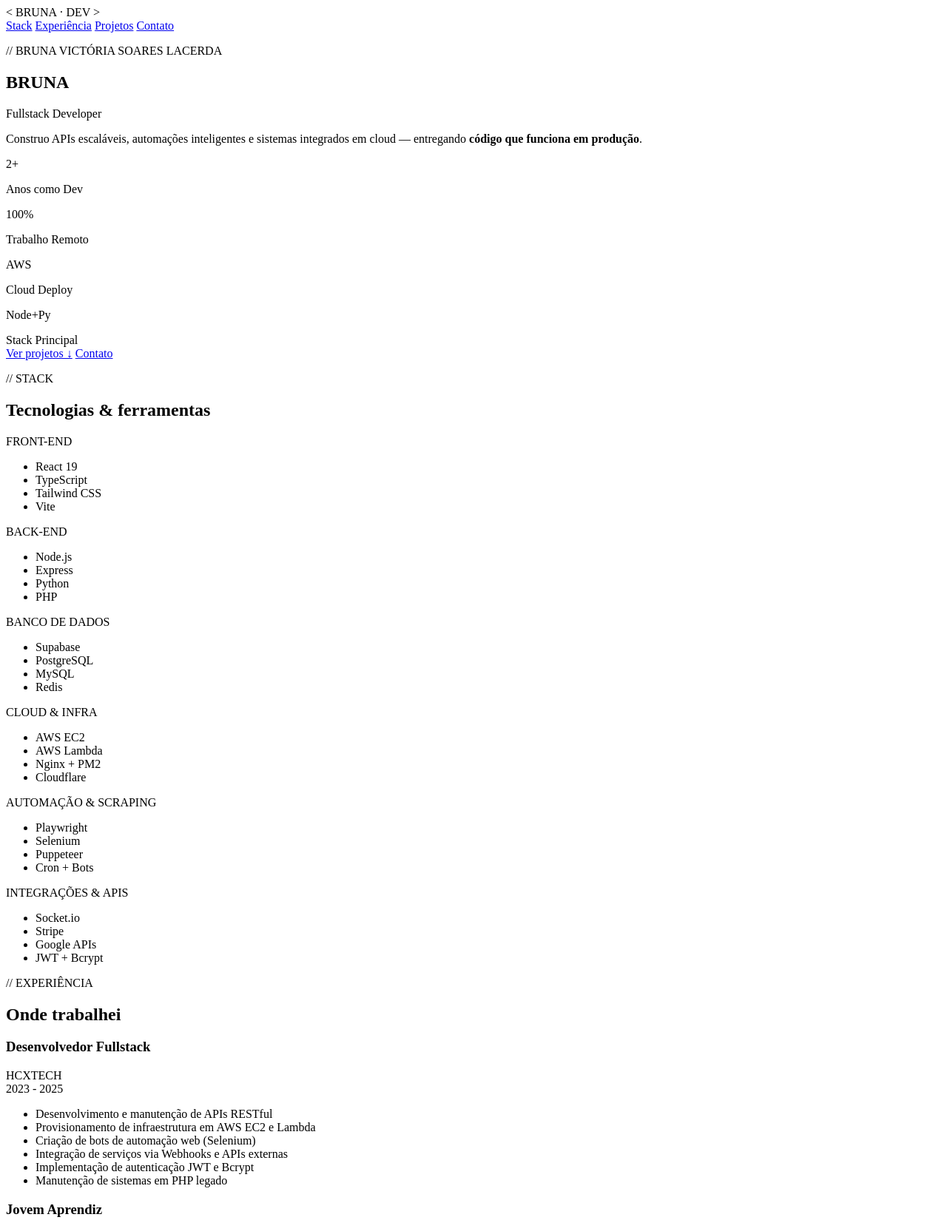
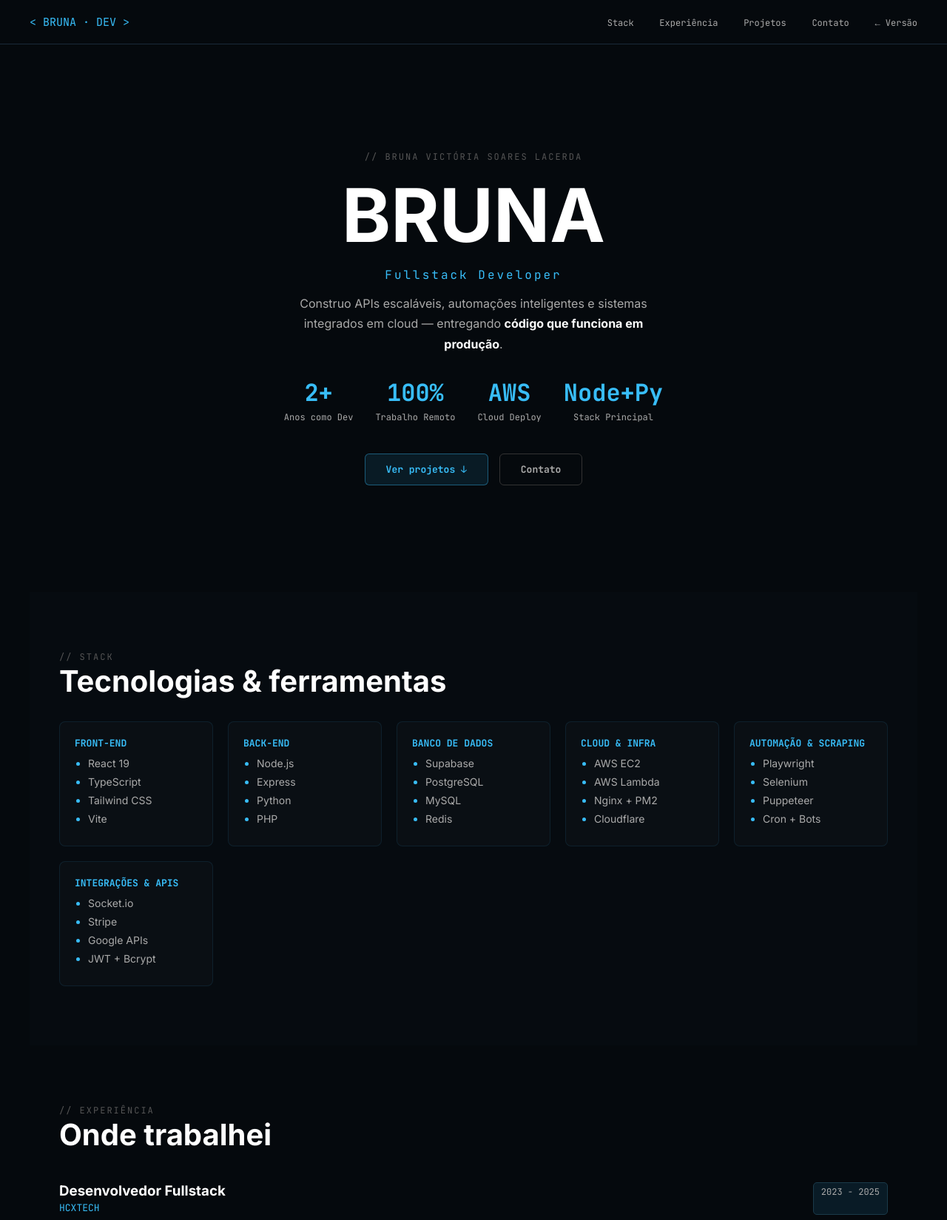
Before and after one commit to MiguelPD-dev/Web, a plain HTML site: page dev.html in a window 1280 px wide. Shown: the top 1649 px of the page at 74% size. Drawn offline with Linux system fonts and the light colour scheme.

Commit message:
cores, texto, link

```diff
--- a/dev.css
+++ b/dev.css
@@ -1,19 +1,269 @@
+/* fontes */
+@import url('https://fonts.googleapis.com/css2?family=Inter:wght@400;700&family=JetBrains+Mono:wght@400;700&display=swap');
+
+/* Reset essencial para o cálculo de largura funcionar */
+* {
+    margin: 0;
+    padding: 0;
+    box-sizing: border-box;
+}
+
+body {
+    font-family: "JetBrains Mono", monospace;
+    background-color: #05090d;
+    color: white;
+    overflow-x: hidden;
+}
+
+h1, h2, h3 {
+    font-family: "Inter", sans-serif;
+}
+
+a {
+    text-decoration: none;
+}
+
+ul {
+    color: #aaa;
+    font-family: "Inter", sans-serif;
+    font-size: 14px;
+    padding-left: 18px;
+}
+
+li {
+    margin: 8px 0;
+}
+
+li::marker {
+    color: #38bdf8;
+}
+
+section {
+    padding: 80px 40px;
+    max-width: 1200px;
+    margin: 0 auto;
+}
+
+.comentario {
+    color: #555;
+    font-size: 12px;
+    letter-spacing: 2px;
+}
+
+/* navbar */
+nav {
+    position: sticky;
+    top: 0;
+    background-color: #05090d;
+    border-bottom: 1px solid #1a2a3a;
+    height: 60px;
+    display: flex;
+    align-items: center;
+    justify-content: space-between;
+    padding: 0 40px;
+    z-index: 100;
+}
+
+.logo {
+    color: #38bdf8;
+    font-size: 15px;
+}
+
+.menu a {
+    color: #aaa;
+    font-size: 12px;
+    margin-left: 25px;
+}
+
+.menu a:hover {
+    color: #38bdf8;
+}
+
+/* secao principal */
+#inicio {
+    min-height: calc(100vh - 60px);
+    display: flex;
+    flex-direction: column;
+    align-items: center;
+    justify-content: center;
+    text-align: center;
+}
+
+#inicio h1 {
+    font-size: clamp(50px, 10vw, 100px);
+    color: white;
+    margin: 10px 0;
+}
+
+.profissao {
+    color: #38bdf8;
+    letter-spacing: 3px;
+}
+
+.descricao {
+    color: #aaa;
+    font-family: "Inter", sans-serif;
+    max-width: 500px;
+    line-height: 1.7;
+    margin-top: 15px;
+}
+
+.descricao strong {
+    color: white;
+}
+
+/* numeros de destaque */
+.numeros {
+    display: flex;
+    gap: 30px;
+    margin: 30px 0;
+}
+
+.numero-item {
+    text-align: center;
+}
+
+.numero-valor {
+    font-size: 32px;
+    font-weight: 700;
+    color: #38bdf8;
+}
+
+.numero-item span {
+    font-size: 12px;
+    color: #aaa;
+}
+
+/* botoes */
+.botoes {
+    display: flex;
+    gap: 15px;
+    margin-top: 10px;
+}
+
+.btn {
+    padding: 12px 28px;
+    border-radius: 6px;
+    font-family: "JetBrains Mono", monospace;
+    font-size: 13px;
+    font-weight: bold;
+    border: 1px solid;
+    transition: 0.3s;
+}
+
+.btn-azul {
+    background-color: rgba(56, 189, 248, 0.1);
+    border-color: rgba(56, 189, 248, 0.4);
+    color: #38bdf8;
+}
+
+.btn-contorno {
+    background-color: transparent;
+    border-color: #333;
+    color: #aaa;
+}
+
+/* secao stack */
+#stack {
+    background-color: #060b10;
+}
+
+#stack h2 {
+    font-size: 40px;
+    margin-bottom: 30px;
+}
+
+.grade-stack {
+    display: grid;
+    grid-template-columns: repeat(auto-fit, minmax(200px, 1fr));
+    gap: 20px;
+}
+
+.card-stack {
+    background-color: rgba(255, 255, 255, 0.02);
+    border: 1px solid rgba(56, 189, 248, 0.1);
+    border-radius: 8px;
+    padding: 20px;
+}
+
+.titulo-stack {
+    color: #38bdf8;
+    font-size: 13px;
+    font-weight: 700;
+    margin-bottom: 10px;
+    display: block;
+}
+
+/* secao experiencia */
+#experiencia h2 {
+    font-size: 40px;
+    margin-bottom: 10px;
+}
+
+.experiencia-item {
+    border-bottom: 1px solid #1a2a3a;
+    padding: 30px 0;
+}
+
+.experiencia-cabecalho {
+    display: flex;
+    justify-content: space-between;
+    margin-bottom: 10px;
+}
+
+.empresa {
+    color: #38bdf8;
+    font-size: 13px;
+}
+
+.ano {
+    background-color: rgba(56, 189, 248, 0.1);
+    border: 1px solid #1a3a4a;
+    color: #aaa;
+    padding: 4px 10px;
+    border-radius: 5px;
+    font-size: 12px;
+}
+
+/* card educacao */
+.educacao {
+    margin-top: 40px;
+    background-color: rgba(255, 255, 255, 0.02);
+    border: 1px solid #1a2a3a;
+    border-radius: 8px;
+    padding: 25px;
+}
+
+.educacao-lista {
+    display: flex;
+    gap: 40px;
+    margin-top: 10px;
+}
+
+.escola {
+    color: #38bdf8;
+    font-size: 13px;
+    font-family: "Inter", sans-serif;
+}
+
+.periodo {
+    color: #aaa;
+    font-size: 12px;
+}
+
 /* secao projetos */
 #projetos {
     background-color: #060b10;
-    max-width: 100%;
-    padding: 80px;
 }
 
 #projetos h2 {
-    color: white;
     font-size: 40px;
     margin-bottom: 30px;
 }
 
 .grade-projetos {
-    display: flex;
-    flex-wrap: wrap;
+    display: grid;
+    grid-template-columns: repeat(auto-fit, minmax(280px, 1fr));
     gap: 20px;
 }
 
@@ -23,17 +273,6 @@
     border-top: 2px solid #4ade80;
     border-radius: 8px;
     padding: 24px;
-    width: 280px;
-}
-
-.card-projeto:hover {
-    transform: scale(1.03);
-}
-
-.projeto-cabecalho {
-    display: flex;
-    justify-content: space-between;
-    margin-bottom: 10px;
 }
 
 .badge {
@@ -41,7 +280,6 @@
     border: 1px solid rgba(74, 222, 128, 0.3);
     color: #4ade80;
     font-size: 10px;
-    font-weight: 700;
     padding: 3px 10px;
     border-radius: 4px;
 }
@@ -51,18 +289,12 @@
     font-size: 11px;
 }
 
-.card-projeto h3 {
-    color: white;
-    font-size: 14px;
-    margin-bottom: 8px;
-    line-height: 1.4;
-}
-
 .card-projeto p {
     color: #aaa;
     font-family: "Inter", sans-serif;
     font-size: 13px;
     line-height: 1.6;
+    margin: 15px 0;
     border-bottom: 1px solid #1a2a3a;
     padding-bottom: 12px;
 }
@@ -70,10 +302,7 @@
 .rodape-projeto {
     color: rgba(56, 189, 248, 0.6);
     font-size: 11px;
-    display: block;
-    margin-top: 12px;
 }
-
 
 /* secao contato */
 #contato {
@@ -82,28 +311,19 @@
 }
 
 #contato h2 {
-    color: white;
     font-size: 44px;
-    margin: 10px 0;
 }
 
 .desc-contato {
     color: #aaa;
-    font-family: "Inter", sans-serif;
-    font-size: 14px;
     margin-bottom: 40px;
-}
-
-.contato-links {
-    display: flex;
-    flex-direction: column;
-    align-items: center;
-    gap: 20px;
 }
 
 .redes-sociais {
     display: flex;
+    justify-content: center;
     gap: 10px;
+    margin-top: 20px;
 }
 
 .rede {
@@ -111,14 +331,7 @@
     border: 1px solid #1a2a3a;
     padding: 10px 20px;
     border-radius: 4px;
-    font-size: 13px;
 }
-
-.rede:hover {
-    color: #38bdf8;
-    border-color: #38bdf8;
-}
-
 
 /* rodape */
 footer {
--- a/dev.html
+++ b/dev.html
@@ -4,24 +4,23 @@
 <head>
     <meta charset="UTF-8">
     <meta name="viewport" content="width=device-width, initial-scale=1.0">
-    <link rel="stylesheet" href="style.css">
+    <link rel="stylesheet" href="dev.css">
     <title>Bruna Lacerda | Desenvolvedora</title>
 </head>
 
 <body>
 
-    <!-- navbar navegar-->
     <nav>
-        <span class="logo">< BRUNA · DEV ></span>
+        <span class="logo">&lt; BRUNA · DEV &gt;</span>
         <div class="menu">
             <a href="#stack">Stack</a>
             <a href="#experiencia">Experiência</a>
             <a href="#projetos">Projetos</a>
             <a href="#contato">Contato</a>
+            <a href="page.html">← Versão</a>
         </div>
     </nav>
 
-    <!-- secao principal -->
     <section id="inicio">
         <p class="comentario">// BRUNA VICTÓRIA SOARES LACERDA</p>
         <h1>BRUNA</h1>
@@ -56,7 +55,6 @@
         </div>
     </section>
 
-    <!-- secao stack -->
     <section id="stack">
         <p class="comentario">// STACK</p>
         <h2>Tecnologias & ferramentas</h2>
@@ -119,7 +117,6 @@
         </div>
     </section>
 
-    <!-- secao experiencia -->
     <section id="experiencia">
         <p class="comentario">// EXPERIÊNCIA</p>
         <h2>Onde trabalhei</h2>
@@ -156,7 +153,6 @@
             </ul>
         </div>
 
-        <!-- educacao -->
         <div class="educacao">
             <p class="comentario">// EDUCAÇÃO</p>
             <div class="educacao-lista">
@@ -174,7 +170,6 @@
         </div>
     </section>
 
-    <!-- secao projetos -->
     <section id="projetos">
         <p class="comentario">// PROJETOS</p>
         <h2>O que construí</h2>
@@ -261,7 +256,6 @@
         </div>
     </section>
 
-    <!-- secao contato -->
     <section id="contato">
         <p class="comentario">// CONTATO</p>
         <h2>Bora construir <br> algo em produção?</h2>
@@ -279,9 +273,8 @@
         </div>
     </section>
 
-    <!-- rodape -->
     <footer>
-        <span>©️ 2026 Bruna Victória Soares Lacerda</span>
+        <span>© 2026 Bruna Victória Soares Lacerda</span>
         <span>// build · automate · deploy</span>
     </footer>
 
```
Also changed, not shown: design.html (+2 -2 lines), page.css (+6 -5 lines), page.html (+4 -4 lines).
